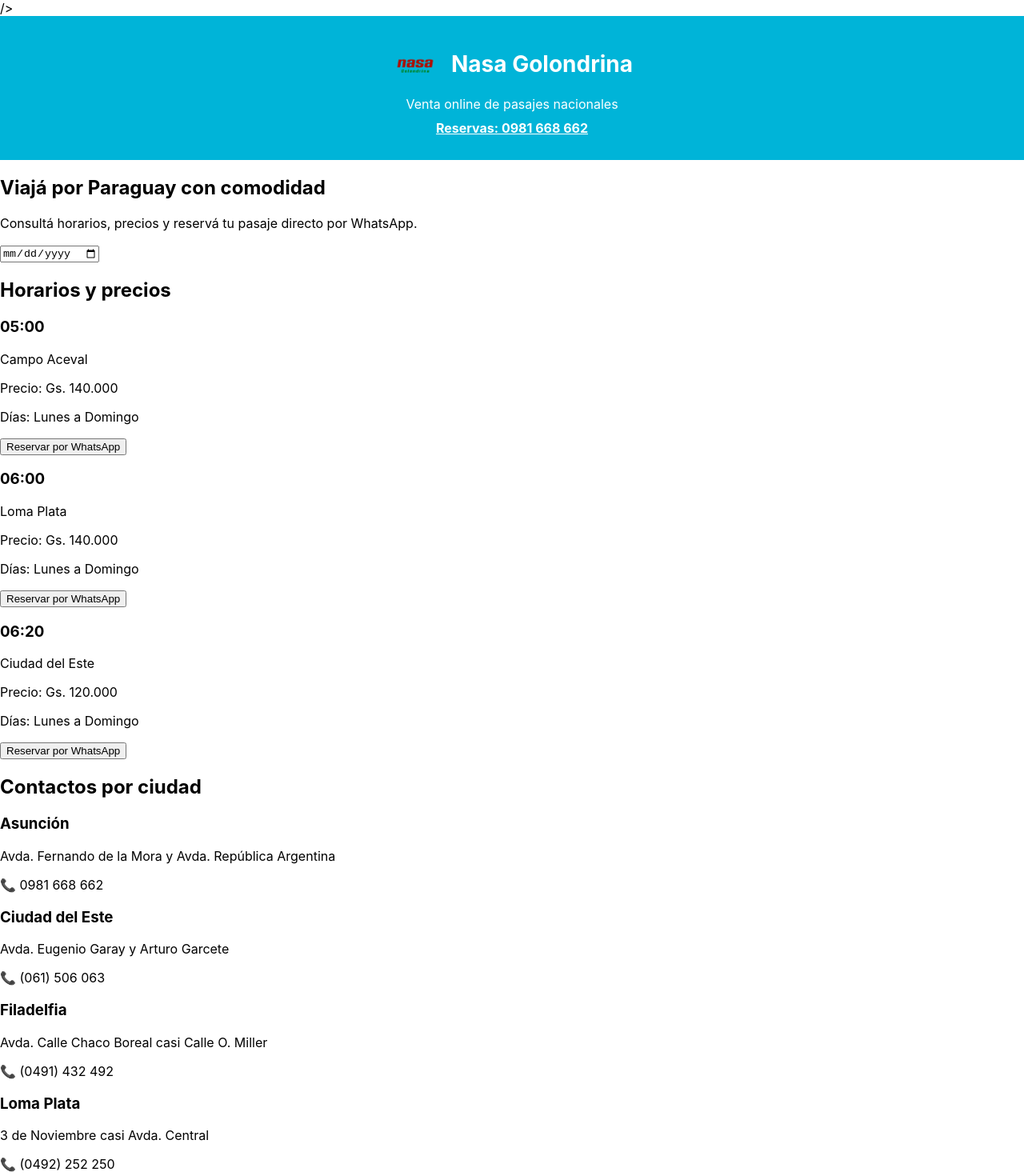
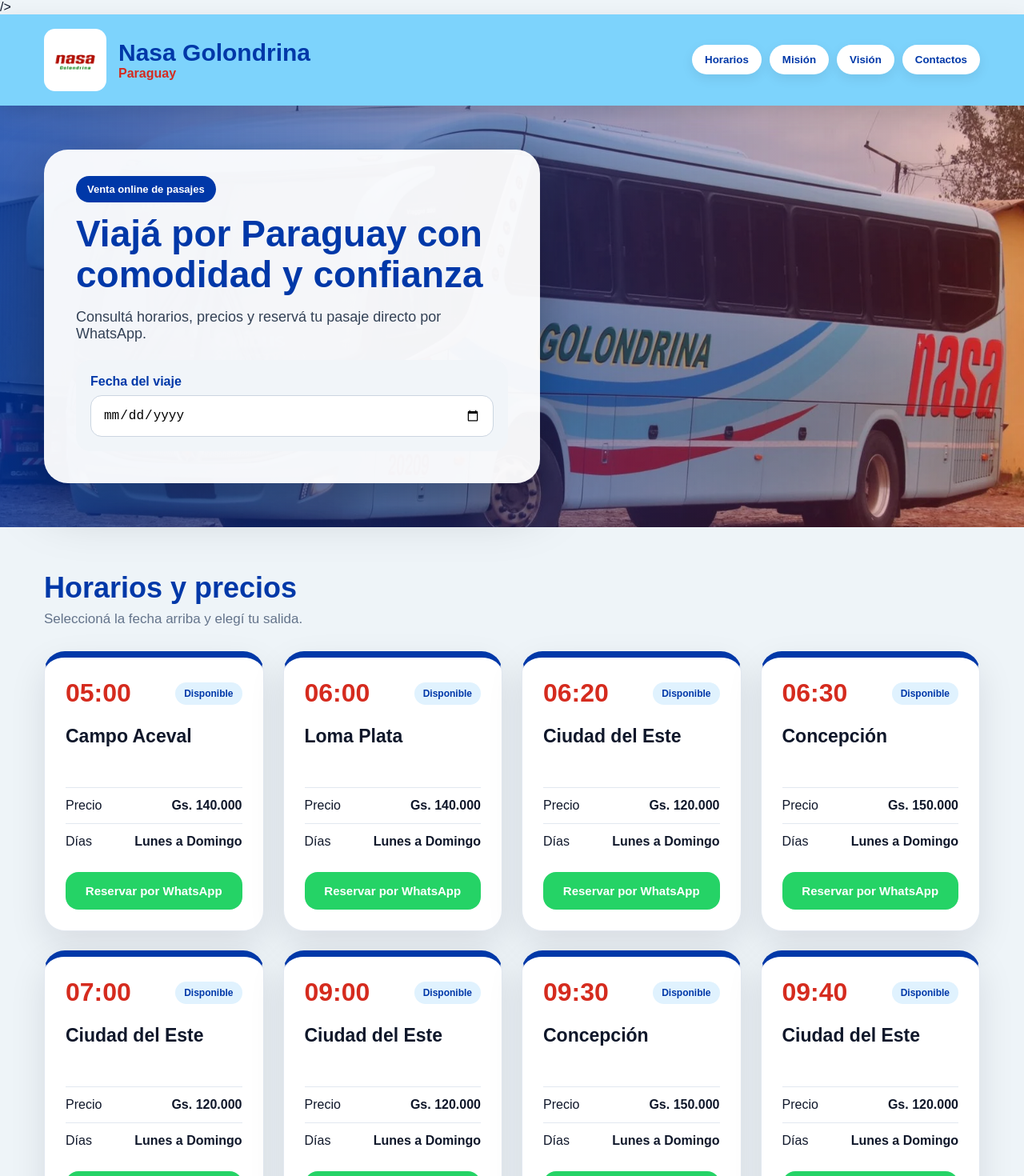
Before and after one commit to buzojosias36-boop/sistema-nasa, a React (Create React App) app: page / in a window 1280 px wide. Shown: the top 1470 px of the page at 80% size. Built offline with nearby package versions, Linux system fonts and the light colour scheme.

Commit message:
diseño premium secciones

```diff
--- a/src/App.css
+++ b/src/App.css
@@ -1,34 +1,287 @@
-.header {
-  background: #00b4d8; /* celeste */
-  color: white;
-  text-align: center;
-  padding: 30px 20px;
+* {
+  box-sizing: border-box;
 }
 
-.logo-container {
+body {
+  margin: 0;
+  font-family: Arial, sans-serif;
+  background: #eef4f8;
+  color: #0f172a;
+}
+
+.page {
+  min-height: 100vh;
+}
+
+.nav {
+  background: #7dd3fc;
+  padding: 18px 55px;
+  display: flex;
+  justify-content: space-between;
+  align-items: center;
+  box-shadow: 0 10px 25px rgba(0,0,0,0.12);
+  position: sticky;
+  top: 0;
+  z-index: 10;
+}
+
+.brand {
   display: flex;
   align-items: center;
-  justify-content: center;
   gap: 15px;
 }
 
-.logo {
-  width: 60px;
+.brand img {
+  width: 78px;
   height: auto;
+  background: white;
+  padding: 6px;
+  border-radius: 14px;
 }
 
-.header h1 {
+.brand h1 {
   margin: 0;
-  font-size: 28px;
+  color: #0038a8;
+  font-size: 30px;
+  font-weight: 900;
 }
 
-.header p {
-  margin: 10px 0;
+.brand p {
+  margin: 0;
+  color: #d52b1e;
+  font-weight: 800;
+}
+
+.nav-buttons {
+  display: flex;
+  gap: 10px;
+  flex-wrap: wrap;
+}
+
+.nav-buttons button {
+  border: none;
+  background: white;
+  color: #0038a8;
+  padding: 11px 16px;
+  border-radius: 999px;
+  font-weight: 900;
+  cursor: pointer;
+  box-shadow: 0 5px 15px rgba(0,0,0,0.08);
+}
+
+.hero {
+  min-height: 430px;
+  background-image:
+    linear-gradient(90deg, rgba(0,56,168,0.75), rgba(213,43,30,0.25)),
+    url("/bus.jpg");
+  background-size: cover;
+  background-position: center;
+  display: flex;
+  align-items: center;
+  padding: 55px;
+}
+
+.hero-card {
+  background: rgba(255,255,255,0.95);
+  padding: 40px;
+  border-radius: 30px;
+  max-width: 620px;
+  box-shadow: 0 25px 70px rgba(0,0,0,0.28);
+}
+
+.tag {
+  background: #0038a8;
+  color: white;
+  padding: 9px 14px;
+  border-radius: 999px;
+  font-size: 13px;
+  font-weight: 900;
+}
+
+.hero-card h2 {
+  font-size: 46px;
+  color: #0038a8;
+  line-height: 1.1;
+  margin: 22px 0 14px;
+}
+
+.hero-card p {
+  font-size: 18px;
+  color: #334155;
+}
+
+.date-box {
+  background: #f1f5f9;
+  padding: 18px;
+  border-radius: 18px;
+  margin-top: 22px;
+}
+
+.date-box label {
+  display: block;
+  color: #0038a8;
+  font-weight: 900;
+  margin-bottom: 8px;
+}
+
+.date-box input {
+  width: 100%;
+  padding: 15px;
+  border-radius: 14px;
+  border: 1px solid #cbd5e1;
   font-size: 16px;
 }
 
-.header a {
+.section {
+  padding: 55px;
+}
+
+.section h2 {
+  color: #0038a8;
+  font-size: 36px;
+  margin: 0;
+  font-weight: 900;
+}
+
+.sub {
+  color: #64748b;
+  margin: 8px 0 30px;
+  font-size: 17px;
+}
+
+.grid {
+  display: grid;
+  grid-template-columns: repeat(auto-fit, minmax(260px, 1fr));
+  gap: 24px;
+}
+
+.trip-card,
+.office-card,
+.premium-box {
+  background: white;
+  border-radius: 26px;
+  padding: 26px;
+  box-shadow: 0 18px 45px rgba(15, 23, 42, 0.10);
+  border: 1px solid #e2e8f0;
+}
+
+.trip-card {
+  border-top: 8px solid #0038a8;
+}
+
+.trip-top {
+  display: flex;
+  justify-content: space-between;
+  align-items: center;
+}
+
+.trip-top strong {
+  font-size: 32px;
+  color: #d52b1e;
+}
+
+.trip-top span {
+  background: #e0f2fe;
+  color: #0038a8;
+  padding: 7px 11px;
+  border-radius: 999px;
+  font-size: 12px;
+  font-weight: 900;
+}
+
+.trip-card h3 {
+  font-size: 23px;
+  min-height: 55px;
+  margin: 22px 0;
+}
+
+.row {
+  display: flex;
+  justify-content: space-between;
+  padding: 13px 0;
+  border-top: 1px solid #e2e8f0;
+  gap: 12px;
+}
+
+.trip-card button {
+  width: 100%;
+  background: #25d366;
   color: white;
-  text-decoration: underline;
-  font-weight: bold;
+  border: none;
+  padding: 15px;
+  border-radius: 16px;
+  font-size: 15px;
+  font-weight: 900;
+  margin-top: 16px;
+  cursor: pointer;
 }
+
+.office-card {
+  border-top: 8px solid #7dd3fc;
+}
+
+.office-card h3 {
+  color: #0038a8;
+  margin-top: 0;
+  text-transform: uppercase;
+}
+
+.office-card p {
+  font-weight: 700;
+  line-height: 1.5;
+}
+
+.office-card span {
+  display: inline-block;
+  background: #d52b1e;
+  color: white;
+  padding: 8px 11px;
+  border-radius: 10px;
+  margin: 5px 5px 0 0;
+  font-size: 12px;
+  font-weight: 900;
+}
+
+.premium-box {
+  max-width: 900px;
+  margin: auto;
+  border-left: 10px solid #d52b1e;
+}
+
+.premium-box p {
+  font-size: 20px;
+  line-height: 1.7;
+  color: #334155;
+}
+
+footer {
+  background: #0038a8;
+  color: white;
+  text-align: center;
+  padding: 35px;
+}
+
+footer p {
+  margin-bottom: 0;
+}
+
+@media (max-width: 800px) {
+  .nav {
+    padding: 18px;
+    flex-direction: column;
+    gap: 18px;
+    text-align: center;
+  }
+
+  .hero {
+    padding: 30px 20px;
+  }
+
+  .hero-card h2 {
+    font-size: 34px;
+  }
+
+  .section {
+    padding: 35px 20px;
+  }
+}
--- a/src/App.js
+++ b/src/App.js
@@ -1,109 +1,199 @@
-import './App.css';
+import React, { useState } from "react";
+import "./App.css";
+
+const precios = {
+  "Campo Aceval": "140.000",
+  "Loma Plata": "140.000",
+  "Concepción": "150.000",
+  "Ciudad del Este": "120.000",
+  "Pedro Juan Caballero": "150.000",
+  "Presidente Franco": "100.000",
+  "Horqueta": "150.000",
+  "Mariscal Estigarribia": "140.000",
+  "San Pedro": "120.000",
+  "Neuland": "140.000",
+  "Vallemí": "150.000",
+  "Filadelfia": "140.000",
+};
+
+const horarios = [
+  ["05:00", "Campo Aceval"],
+  ["06:00", "Loma Plata"],
+  ["06:20", "Ciudad del Este"],
+  ["06:30", "Concepción"],
+  ["07:00", "Ciudad del Este"],
+  ["09:00", "Ciudad del Este"],
+  ["09:30", "Concepción"],
+  ["09:40", "Ciudad del Este"],
+  ["10:00", "Pedro Juan Caballero"],
+  ["10:20", "Presidente Franco"],
+  ["10:45", "Concepción"],
+  ["13:30", "Pedro Juan Caballero"],
+  ["14:00", "Horqueta"],
+  ["14:00", "Loma Plata"],
+  ["14:30", "Horqueta"],
+  ["14:30", "Mariscal Estigarribia"],
+  ["16:40", "Presidente Franco"],
+  ["21:15", "Mariscal Estigarribia"],
+  ["21:30", "San Pedro"],
+  ["21:45", "Horqueta"],
+  ["22:00", "Neuland"],
+  ["22:15", "Vallemí"],
+  ["22:50", "Concepción"],
+  ["23:00", "Loma Plata"],
+  ["23:30", "Ciudad del Este"],
+  ["23:45", "Pedro Juan Caballero"],
+];
+
+const sucursales = [
+  ["Asunción", "Avda. Fernando de la Mora y Avda. República Argentina, Asunción", "(0981) 668 662"],
+  ["Ciudad del Este", "Avda. Eugenio Garay y Arturo Garcete, Ciudad del Este", "(061) 506 063"],
+  ["Filadelfia", "Avda. Calle Chaco Boreal casi Calle O. Miller, Filadelfia", "(0491) 432 492"],
+  ["Loma Plata", "3 de Noviembre casi Avda. Central, Loma Plata", "(0492) 252 250"],
+  ["Neuland", "Calle PY16 y Puerto Casado, Neuland", "(0992) 399 115"],
+  ["Pedro Juan Caballero", "Avda. Carlos Domínguez y Picuiba, Pedro Juan Caballero", "(0985) 107 691 / (0336) 273 835"],
+];
 
 function App() {
+  const [fecha, setFecha] = useState("");
+  const [seccion, setSeccion] = useState("horarios");
+
+  const reservar = (hora, destino, precio) => {
+    if (!fecha) {
+      alert("Por favor seleccioná la fecha del viaje.");
+      return;
+    }
+
+    const mensaje = `Hola, quiero reservar pasaje con Nasa Golondrina.
+Destino: ${destino}
+Fecha: ${fecha}
+Horario: ${hora}
+Precio: Gs. ${precio}`;
+
+    window.open(`https://wa.me/595994652330?text=${encodeURIComponent(mensaje)}`, "_blank");
+  };
+
   return (
-    <>
-      {/* HEADER */}
-      <header className="header">
-        <div className="logo-container">
-          <img src="/Logo principal sin fondo.jpg" alt="Logo" className="logo" />
+    <div className="page">
+      <header className="nav">
+        <div className="brand">
+          <img src="/Logo principal sin fondo.jpg" alt="Nasa Golondrina" />
+          <div>
             <h1>Nasa Golondrina</h1>
+            <p>Paraguay</p>
+          </div>
         </div>
 
-        <p>Venta online de pasajes nacionales</p>
-        <a href="tel:0981668662">Reservas: 0981 668 662</a>
+        <div className="nav-buttons">
+          <button onClick={() => setSeccion("horarios")}>Horarios</button>
+          <button onClick={() => setSeccion("mision")}>Misión</button>
+          <button onClick={() => setSeccion("vision")}>Visión</button>
+          <button onClick={() => setSeccion("contactos")}>Contactos</button>
+        </div>
       </header>
 
-      {/* HERO */}
       <section className="hero">
-        <h2>Viajá por Paraguay con comodidad</h2>
+        <div className="hero-card">
+          <span className="tag">Venta online de pasajes</span>
+          <h2>Viajá por Paraguay con comodidad y confianza</h2>
           <p>Consultá horarios, precios y reservá tu pasaje directo por WhatsApp.</p>
-        <input type="date" />
-      </section>
 
-      {/* HORARIOS */}
-      <section className="horarios">
-        <h2>Horarios y precios</h2>
-        <div className="cards">
-
-          <div className="card">
-            <h3>05:00</h3>
-            <p>Campo Aceval</p>
-            <p>Precio: Gs. 140.000</p>
-            <p>Días: Lunes a Domingo</p>
-            <button>Reservar por WhatsApp</button>
+          <div className="date-box">
+            <label>Fecha del viaje</label>
+            <input type="date" value={fecha} onChange={(e) => setFecha(e.target.value)} />
           </div>
-
-          <div className="card">
-            <h3>06:00</h3>
-            <p>Loma Plata</p>
-            <p>Precio: Gs. 140.000</p>
-            <p>Días: Lunes a Domingo</p>
-            <button>Reservar por WhatsApp</button>
-          </div>
-
-          <div className="card">
-            <h3>06:20</h3>
-            <p>Ciudad del Este</p>
-            <p>Precio: Gs. 120.000</p>
-            <p>Días: Lunes a Domingo</p>
-            <button>Reservar por WhatsApp</button>
-          </div>
-
         </div>
       </section>
 
-      {/* CONTACTOS */}
-      <section className="contactos">
-        <h2>Contactos por ciudad</h2>
+      {seccion === "horarios" && (
+        <section className="section">
+          <h2>Horarios y precios</h2>
+          <p className="sub">Seleccioná la fecha arriba y elegí tu salida.</p>
 
-        <div className="contacto">
-          <h3>Asunción</h3>
-          <p>Avda. Fernando de la Mora y Avda. República Argentina</p>
-          <p>📞 0981 668 662</p>
+          <div className="grid">
+            {horarios.map(([hora, destino], index) => {
+              const precio = precios[destino] || "Consultar";
+              return (
+                <div className="trip-card" key={index}>
+                  <div className="trip-top">
+                    <strong>{hora}</strong>
+                    <span>Disponible</span>
                   </div>
 
-        <div className="contacto">
-          <h3>Ciudad del Este</h3>
-          <p>Avda. Eugenio Garay y Arturo Garcete</p>
-          <p>📞 (061) 506 063</p>
+                  <h3>{destino}</h3>
+
+                  <div className="row">
+                    <span>Precio</span>
+                    <b>Gs. {precio}</b>
                   </div>
 
-        <div className="contacto">
-          <h3>Filadelfia</h3>
-          <p>Avda. Calle Chaco Boreal casi Calle O. Miller</p>
-          <p>📞 (0491) 432 492</p>
+                  <div className="row">
+                    <span>Días</span>
+                    <b>Lunes a Domingo</b>
                   </div>
 
-        <div className="contacto">
-          <h3>Loma Plata</h3>
-          <p>3 de Noviembre casi Avda. Central</p>
-          <p>📞 (0492) 252 250</p>
+                  <button onClick={() => reservar(hora, destino, precio)}>
+                    Reservar por WhatsApp
+                  </button>
                 </div>
-
-        <div className="contacto">
-          <h3>Neuland</h3>
-          <p>Calle PY16 y Puerto Casado</p>
-          <p>📞 (0992) 399 115</p>
-        </div>
-
-        <div className="contacto">
-          <h3>Pedro Juan Caballero</h3>
-          <p>Avda. Carlos Domínguez y Picuiba</p>
-          <p>📞 (0985) 107 691</p>
+              );
+            })}
           </div>
         </section>
+      )}
 
-      {/* MISION Y VISION */}
-      <section className="info">
-        <h2>Nuestra Empresa</h2>
+      {seccion === "mision" && (
+        <section className="section">
+          <div className="premium-box">
+            <h2>Misión</h2>
+            <p>
+              Brindar un servicio de transporte seguro, cómodo, puntual y confiable,
+              conectando ciudades, familias y empresas en todo Paraguay con atención
+              cercana y compromiso permanente.
+            </p>
+          </div>
+        </section>
+      )}
 
-        <p><strong>Misión:</strong> Brindar un servicio de transporte seguro, cómodo y puntual en todo el Paraguay.</p>
+      {seccion === "vision" && (
+        <section className="section">
+          <div className="premium-box">
+            <h2>Visión</h2>
+            <p>
+              Ser una empresa líder en transporte nacional, reconocida por su calidad,
+              innovación tecnológica, seguridad operativa y excelencia en la experiencia
+              de cada pasajero.
+            </p>
+          </div>
+        </section>
+      )}
 
-        <p><strong>Visión:</strong> Ser la empresa líder en transporte nacional, destacando por innovación, calidad y confianza.</p>
+      {seccion === "contactos" && (
+        <section className="section">
+          <h2>Contactos por ciudad</h2>
+          <p className="sub">Oficinas, teléfonos y puntos de atención.</p>
+
+          <div className="grid">
+            {sucursales.map(([ciudad, direccion, telefono], index) => (
+              <div className="office-card" key={index}>
+                <h3>{ciudad}</h3>
+                <p>📍 {direccion}</p>
+                <p>📞 {telefono}</p>
+                <div>
+                  <span>Venta de pasajes</span>
+                  <span>Encomiendas</span>
+                </div>
+              </div>
+            ))}
+          </div>
         </section>
+      )}
 
-    </>
+      <footer>
+        <b>Nasa Golondrina Paraguay</b>
+        <p>Reservas: 0994 652 330</p>
+      </footer>
+    </div>
   );
 }
 
```
Lines whose indentation alone changed are shown as unchanged.
